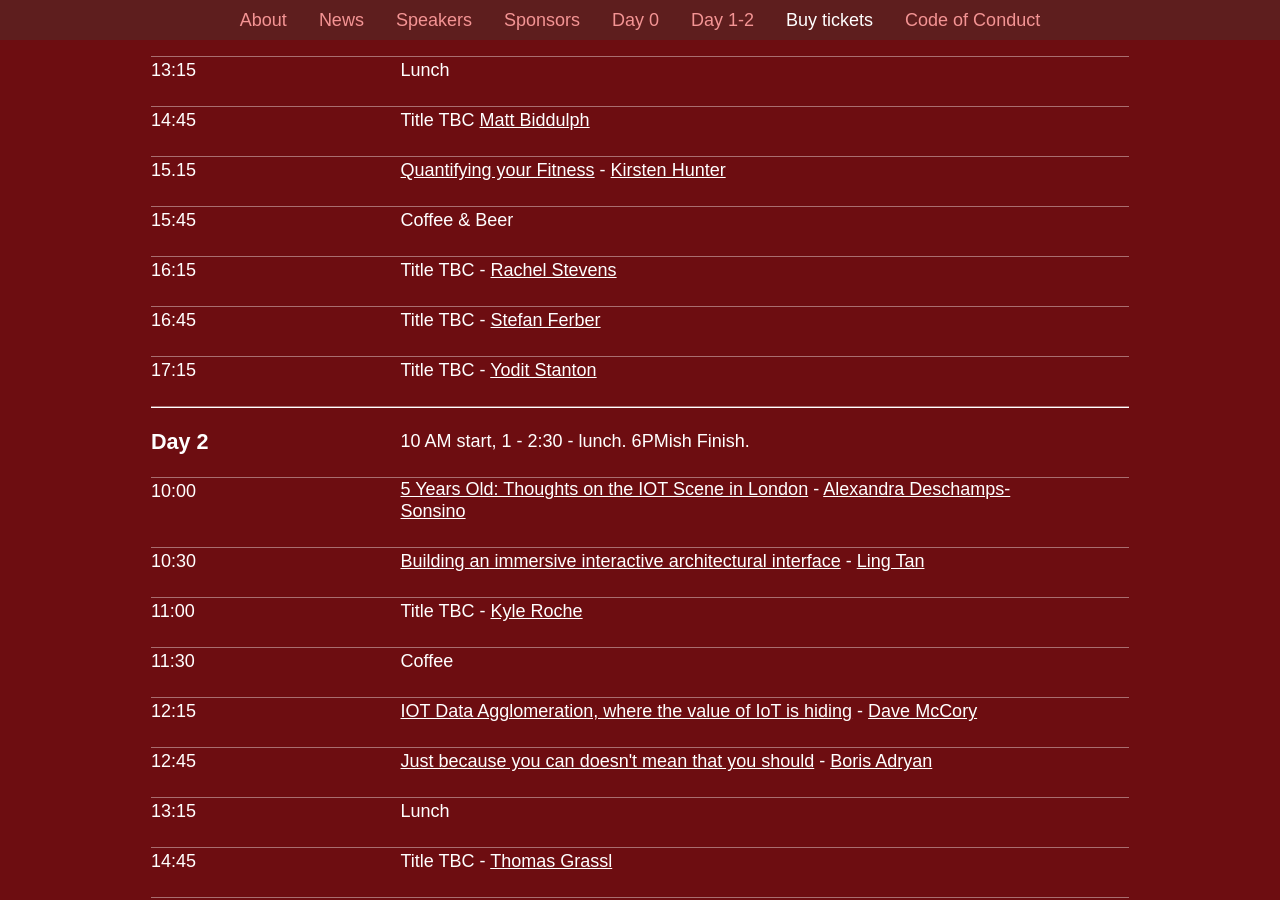
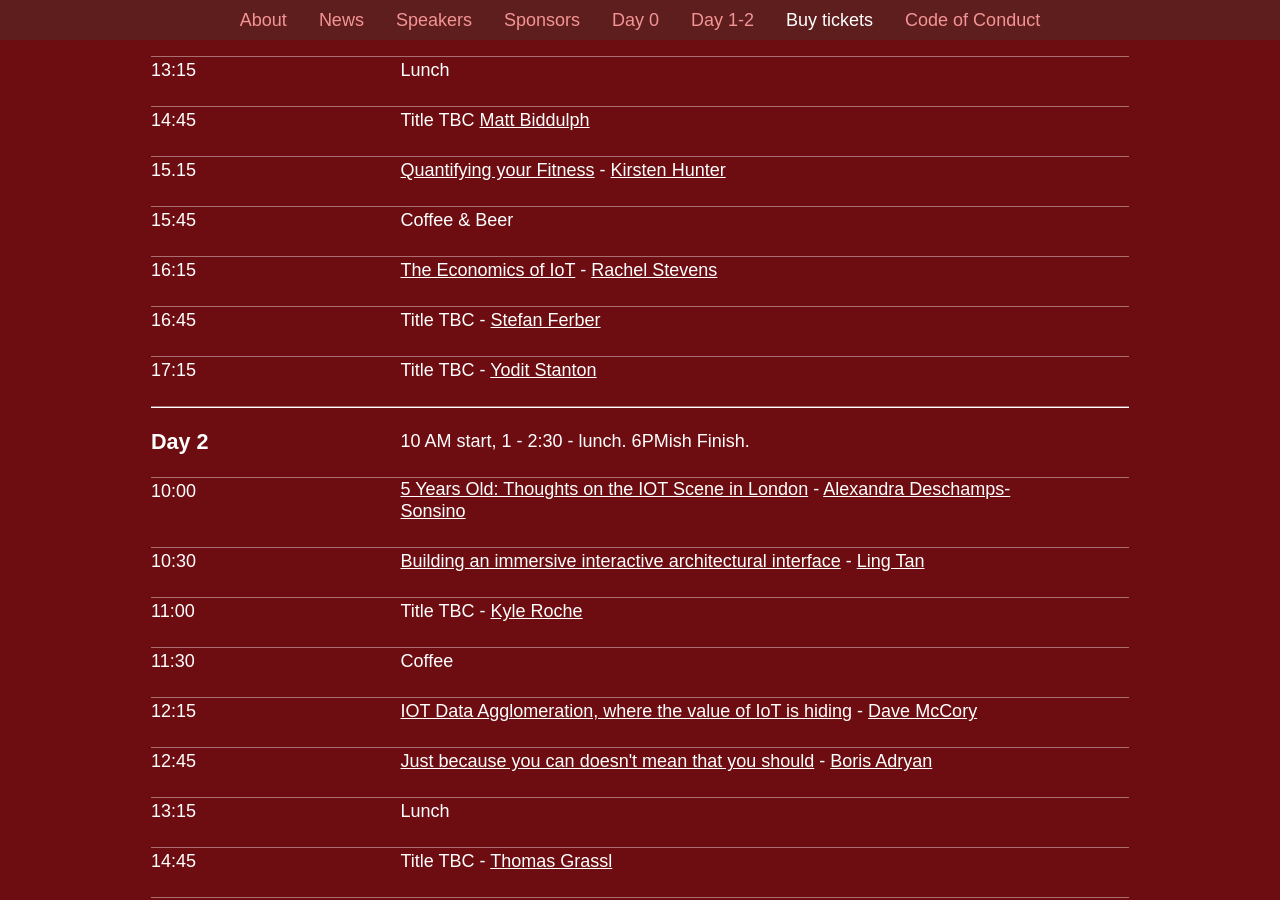
Before and after one commit to thingmonk/thingmonk.github.io, a Jekyll site: the page built from index.html, in a window 1280 px wide and 900 px high, scrolled down 7043 px. Built offline with Jekyll 4.4.1, drawn with Linux system fonts in a browser that asks for light colours.

Commit message:
Update Rachel's Talk title

```diff
--- a/index.html
+++ b/index.html
@@ -254,7 +254,7 @@ layout: thingmonk
         </li>
         <li class="c-sessions__single">
           <time>16:15</time>
-          <div class="session-description"><p>Title TBC - <a href="http://thingmonk.com/thingmonk-talks.html#rstephensme">Rachel Stevens</a></p></div>
+          <div class="session-description"><p><a href="http://thingmonk.com/thingmonk-talks.html#rstephensme">The Economics of IoT</a> - <a href="http://thingmonk.com/thingmonk-talks.html#rstephensme">Rachel Stevens</a></p></div>
         </li>
         <li class="c-sessions__single">
           <time>16:45</time>
```
